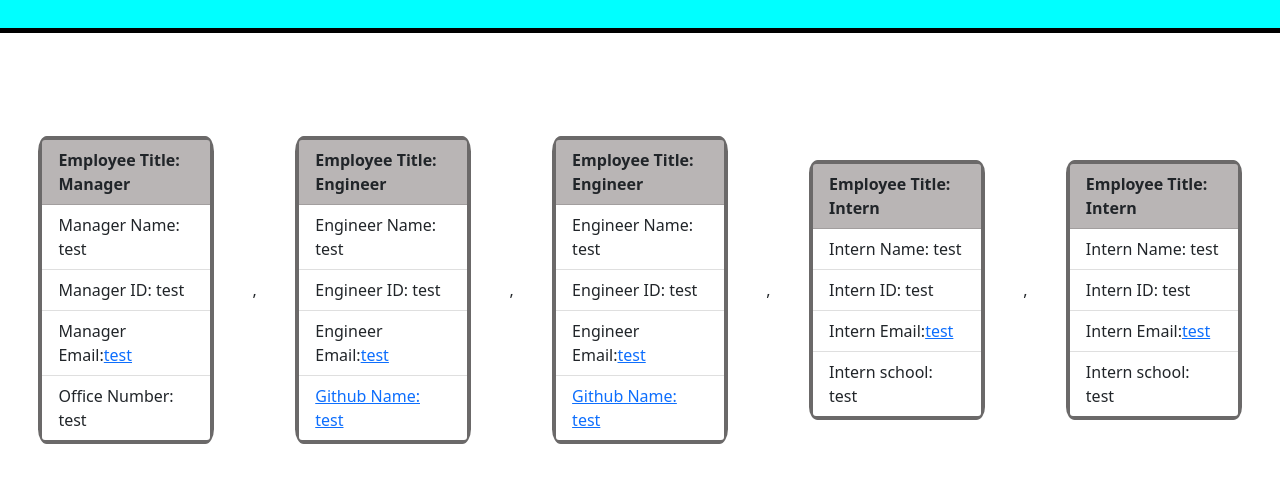
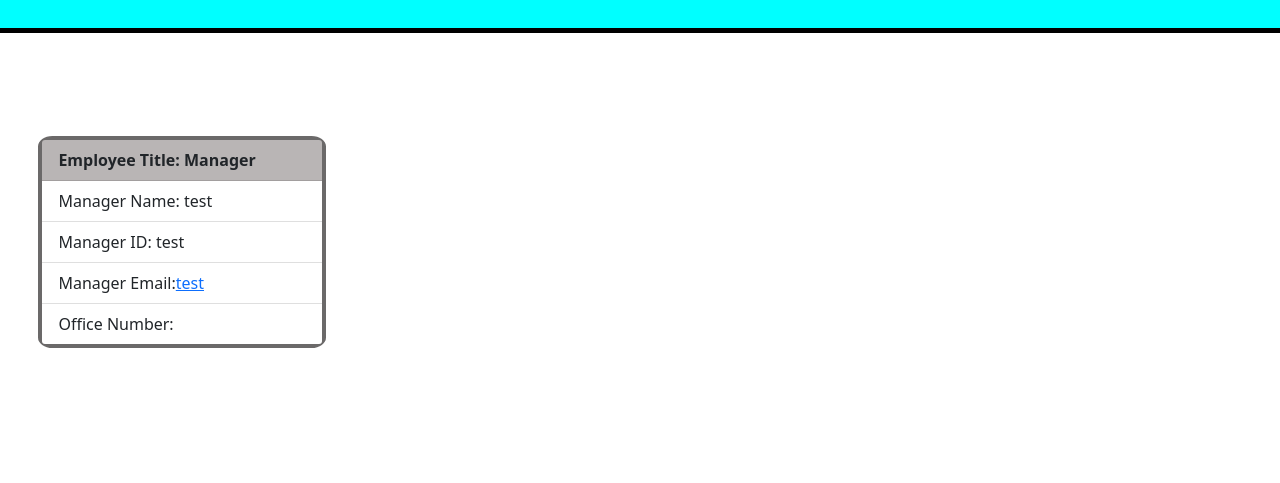
Before and after one commit to coreyNance/Team_Profile_Generator, a website: page assets/index.html in a window 1280 px wide. Shown: the part 79-562 px from the top of the page. Drawn offline with nearby package versions, Linux system fonts and the light colour scheme.

Commit message:
added validate questions to script.js and deleted index2 template.

```diff
--- a/assets/index.html
+++ b/assets/index.html
@@ -43,39 +43,7 @@
         <li class="list-group-item"><span>Manager Name:</span> test</li>
         <li class="list-group-item"><span>Manager ID:</span> test</li>
         <li class="list-group-item"><span>Manager Email:</span><a href= "mailto:test">test</a></li>
-        <li class="list-group-item"><span>Office Number:</span> test</li>
-        </ul>
-      </div>,<div class="card" style="width: 18rem;">
-        <ul class="list-group list-group-flush">
-        <li class="list-group-item" style="background-color: rgb(185, 181, 181); font-weight: 700;">Employee Title: Engineer</li>
-        <li class="list-group-item"><span>Engineer Name:</span> test</li>
-        <li class="list-group-item"><span>Engineer ID:</span> test</li>
-        <li class="list-group-item"><span>Engineer Email:</span><a href= "mailto:test">test</a></li>
-        <li class="list-group-item"><a href = "https://github.com/test" target = "_blank"><span>Github Name:</span> test</a></li>
-        </ul>
-      </div>,<div class="card" style="width: 18rem;">
-        <ul class="list-group list-group-flush">
-        <li class="list-group-item" style="background-color: rgb(185, 181, 181); font-weight: 700;">Employee Title: Engineer</li>
-        <li class="list-group-item"><span>Engineer Name:</span> test</li>
-        <li class="list-group-item"><span>Engineer ID:</span> test</li>
-        <li class="list-group-item"><span>Engineer Email:</span><a href= "mailto:test">test</a></li>
-        <li class="list-group-item"><a href = "https://github.com/test" target = "_blank"><span>Github Name:</span> test</a></li>
-        </ul>
-      </div>,<div class="card" style="width: 18rem;">
-        <ul class="list-group list-group-flush">
-        <li class="list-group-item" style="background-color: rgb(185, 181, 181); font-weight: 700;">Employee Title: Intern</li>
-        <li class="list-group-item"><span>Intern Name:</span> test</li>
-        <li class="list-group-item"><span>Intern ID:</span> test</li>
-        <li class="list-group-item"><span>Intern Email:</span><a href= "mailto:test">test</a></li>
-        <li class="list-group-item"><span>Intern school:</span> test</li>
-        </ul>
-      </div>,<div class="card" style="width: 18rem;">
-        <ul class="list-group list-group-flush">
-        <li class="list-group-item" style="background-color: rgb(185, 181, 181); font-weight: 700;">Employee Title: Intern</li>
-        <li class="list-group-item"><span>Intern Name:</span> test</li>
-        <li class="list-group-item"><span>Intern ID:</span> test</li>
-        <li class="list-group-item"><span>Intern Email:</span><a href= "mailto:test">test</a></li>
-        <li class="list-group-item"><span>Intern school:</span> test</li>
+        <li class="list-group-item"><span>Office Number:</span> </li>
         </ul>
       </div>
 
--- a/index2.html
+++ /dev/null
@@ -1,15 +0,0 @@
-<!DOCTYPE html>
-<html lang="en">
-<head>
-    <meta charset="UTF-8">
-    <meta http-equiv="X-UA-Compatible" content="IE=edge">
-    <meta name="viewport" content="width=device-width, initial-scale=1.0">
-    <title>Document</title>
-    <link href="https://cdn.jsdelivr.net/npm/bootstrap@5.0.1/dist/css/bootstrap.min.css" rel="stylesheet" integrity="sha384-+0n0xVW2eSR5OomGNYDnhzAbDsOXxcvSN1TPprVMTNDbiYZCxYbOOl7+AMvyTG2x" crossorigin="anonymous">
-</head>
-<body>
-    <ul>
-
-    </ul>
-</body>
-</html>
```
Also changed, not shown: assets/script.js (+25 -0 lines).
